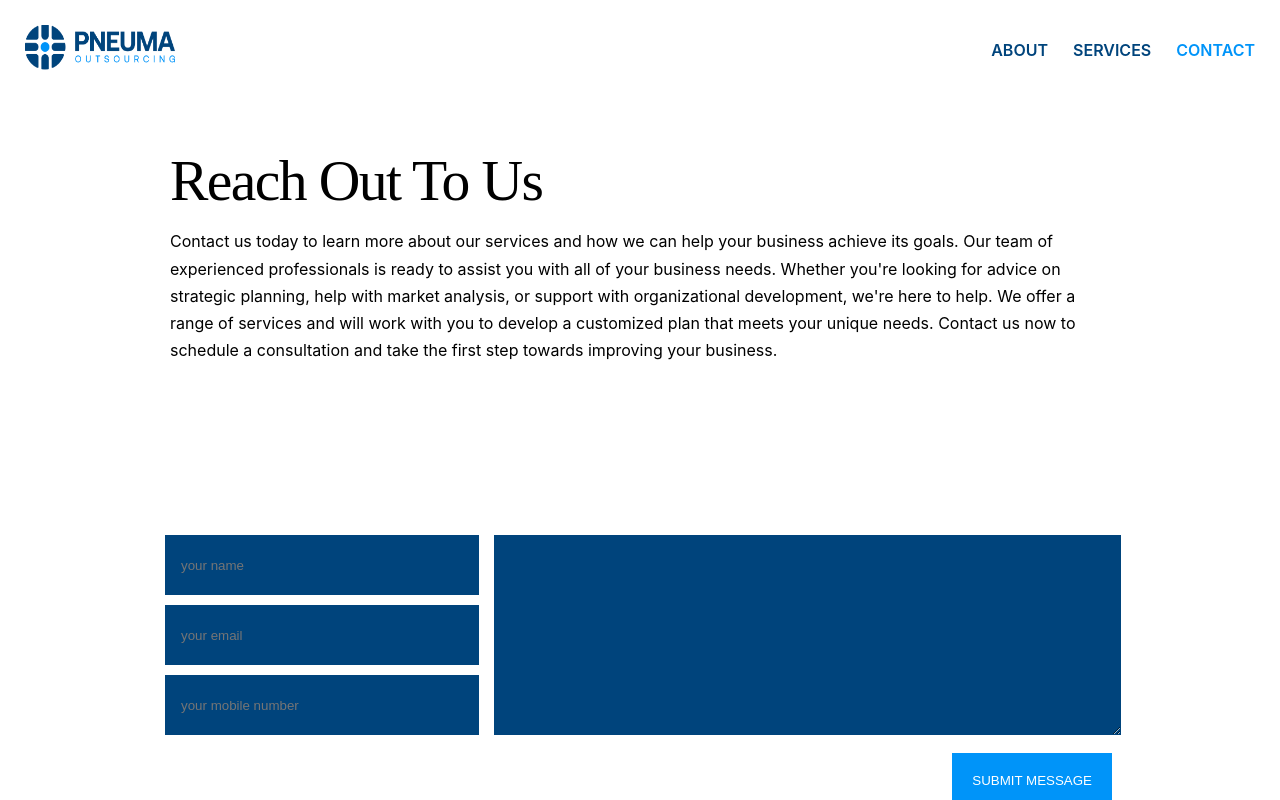
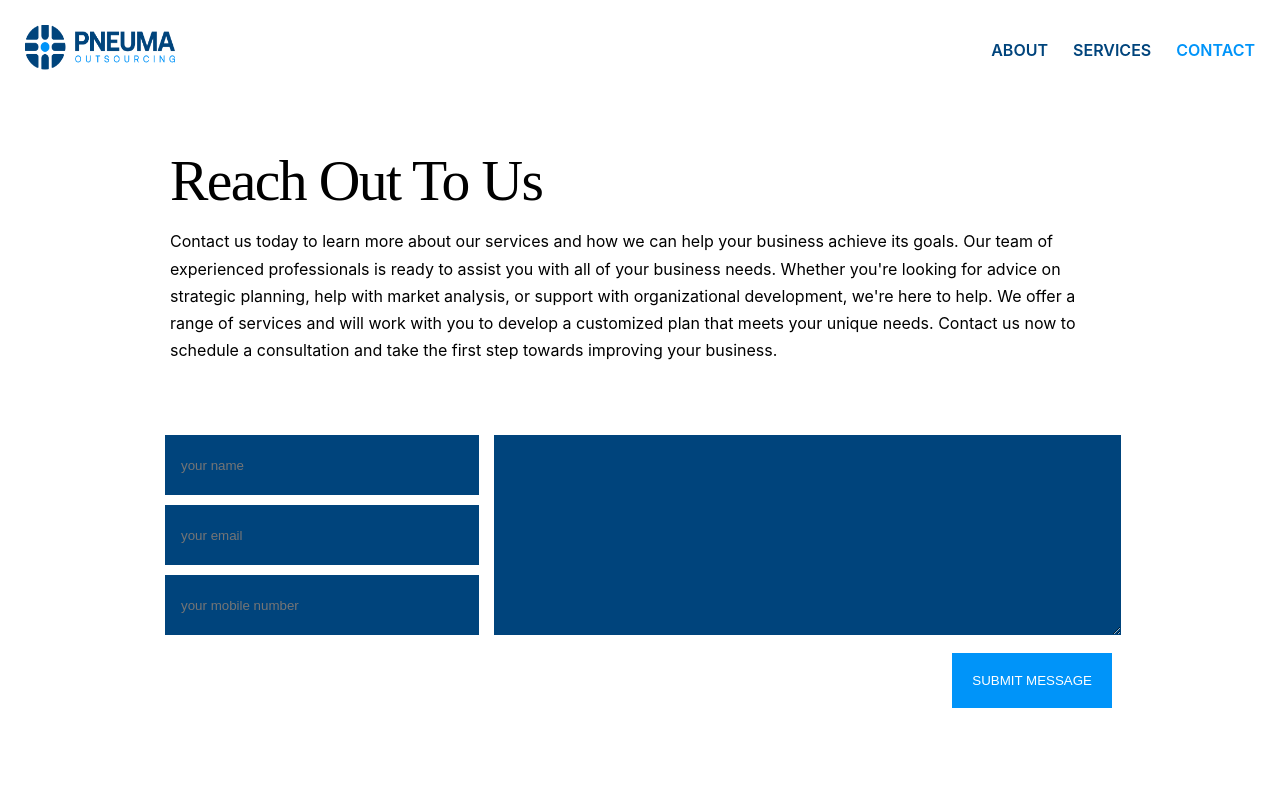
Before and after one commit to kingdanie/pneuma, a Next.js app: page /contact in a window 1280 px wide. Shown: the top 800 px of the page. Built offline with nearby package versions, Linux system fonts and the light colour scheme.

Commit message:
cssfix: negative margin to contact form

```diff
--- a/pages/contact.tsx
+++ b/pages/contact.tsx
@@ -38,7 +38,7 @@ export default function About() {
           towards improving your business.
         </p>
       </section>
-      <section className="Width-1040 ">
+      <section className="Width-1040" style={{marginTop: '-100px'}}>
       <ContactForm />
 
       </section>
```
